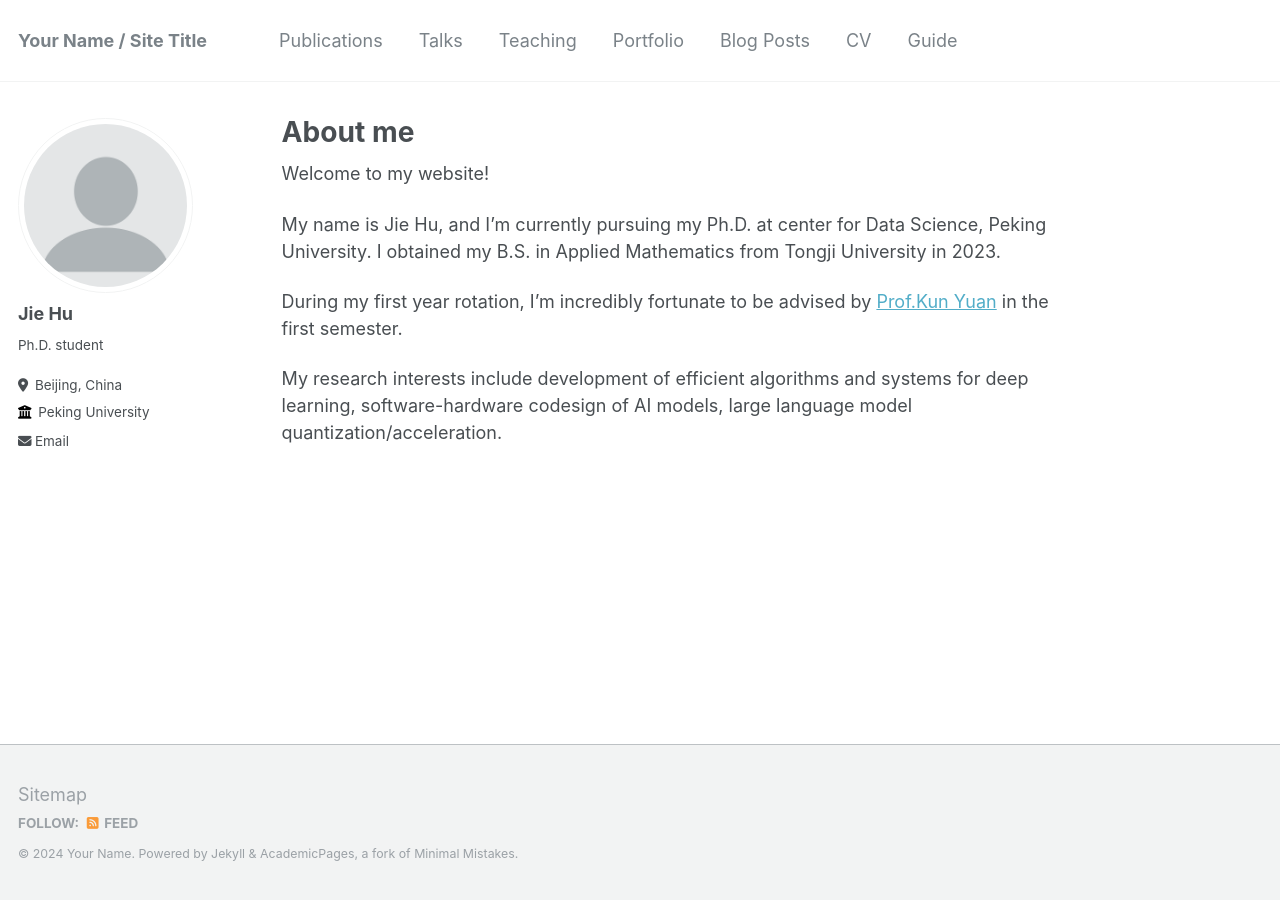
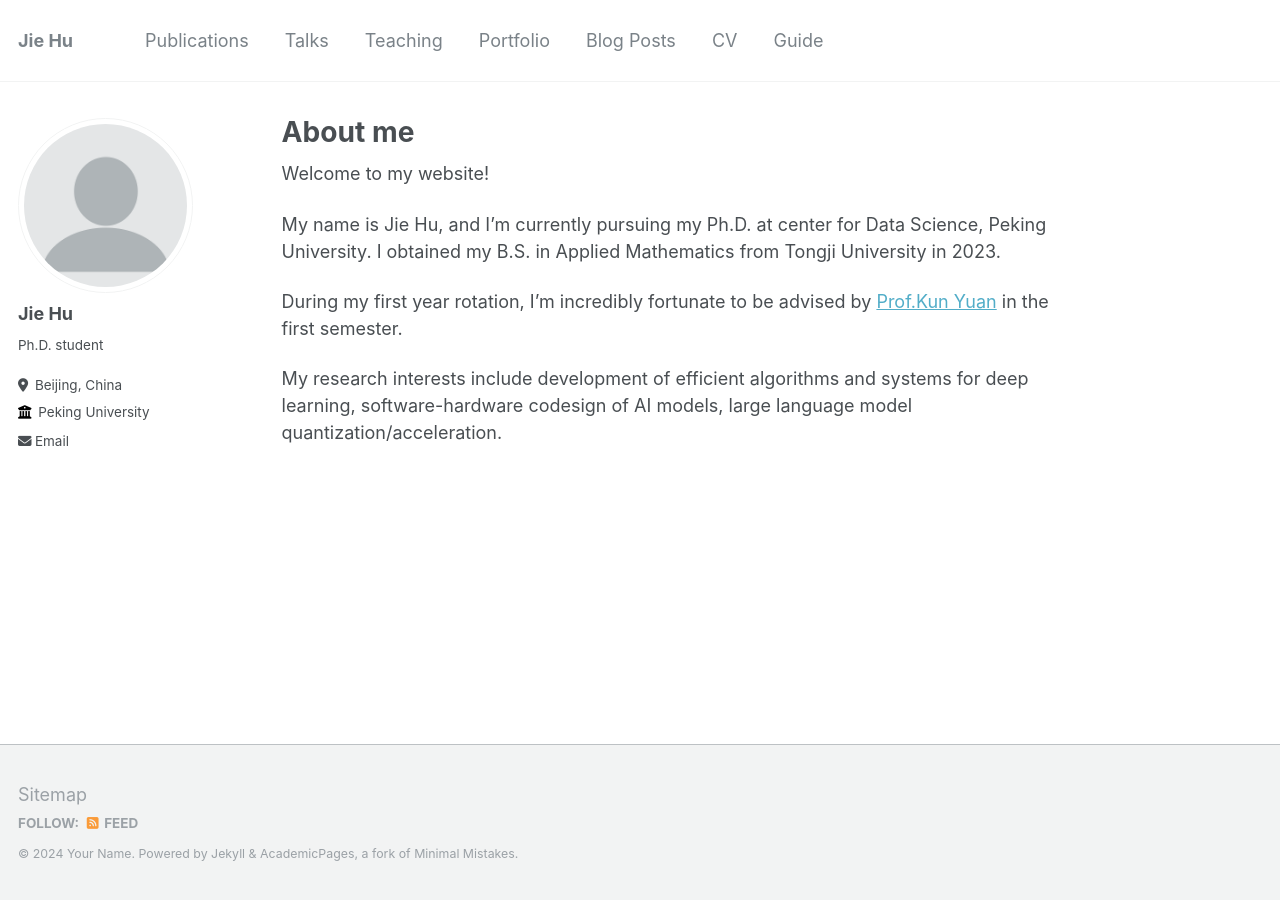
Before and after one commit to jiehu-jessica/jiehu-jessica.github.io, a Jekyll site: the page built from _pages/about.md, in a window 1280 px wide. Built offline with Jekyll 4.4.1, drawn with Linux system fonts in a browser that asks for light colours.

Commit message:
Update _config.yml

```diff
--- a/_config.yml
+++ b/_config.yml
@@ -8,7 +8,7 @@
 
 # Basic Site Settings
 locale                   : "en-US"
-title                    : "Your Name / Site Title"
+title                    : "Jie Hu"
 title_separator          : "-"
 name                     : &name "Your Name"
 description              : &description "personal description"
```
